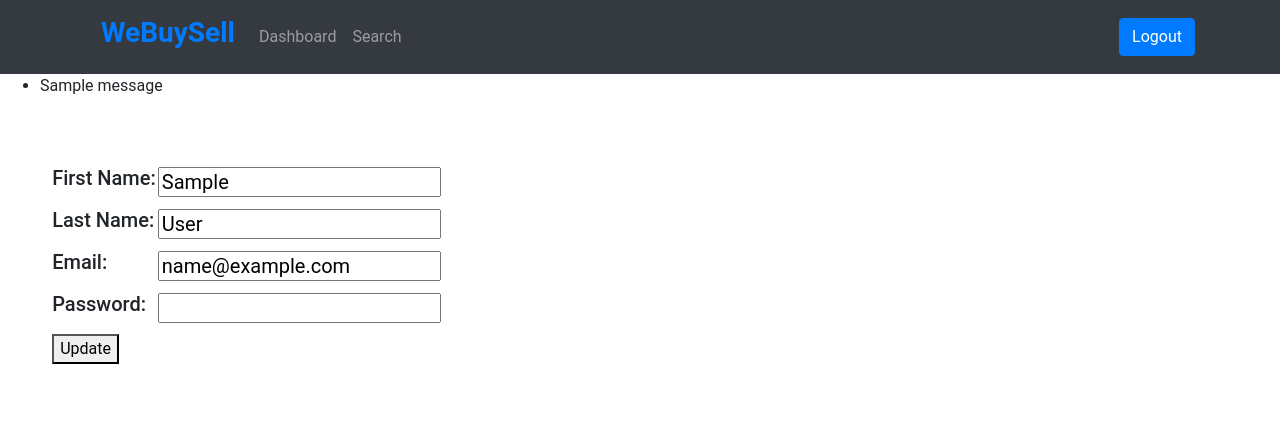
After one commit to webuysell/weBuySell_2, a Django app: template webuysell_app/templates/profile_edit.html in a window 1280 px wide. The commit adds this page. Shown: the top 421 px of the page. Run offline with Django 3.2, Linux system fonts and the light colour scheme; the template is opened without the code that fills it: values that come from a table or form of the project are taken from there, others are empty; tables that the repository leaves empty hold one stand-in row (values such as "Sample post"); one stand-in notice (Sample message) is shown; some libraries are stand-ins or nearby versions.

Commit message:
added Chad's work

```diff
--- a/webuysell_app/models.py
+++ b/webuysell_app/models.py
@@ -24,6 +24,23 @@ class UserManager(models.Manager):
         users_with_email = User.objects.filter(email=postData['email'])
         if len(users_with_email) >= 1:
             errors['dup'] = "Email taken, use another"
+        return errors
+
+    def update_validator(self, postData):
+        errors = {}
+        if len(postData['firstname']) < 2:
+            errors['firstname'] = "Name must be at least 2 characters long."
+        if len(postData['lastname']) < 2:
+            errors['lastname'] = "Name must be at least 2 characters long."
+        if len(postData['email']) < 6:
+            errors['email'] = "email is too short"
+        EMAIL_REGEX = re.compile('^[_a-z0-9-]+(.[_a-z0-9-]+)@[a-z0-9-]+(.[a-z0-9-]+)(.[a-z]{2,4})$')
+        if len(postData["email"]) == 0:
+            errors["email_blank"] = "Email is required."
+        elif not EMAIL_REGEX.match(postData['email']):
+            errors['reg_email'] = "Email in wrong format"
+        if len(postData['password']) < 8:
+            errors['password'] = "Password cannot be less than 8 characters."
         return errors
 
     def login_validator(self, postData):
--- a/webuysell_app/static/style.css
+++ b/webuysell_app/static/style.css
@@ -5,3 +5,12 @@
 body{
     background-color: white;
 }
+.profile_info{
+    /* outline: black solid 3px; */
+    display: inline-block;
+    margin: 4%;
+}
+.no-style-btn{
+    text-decoration: none;
+    color: initial;
+}
--- a/webuysell_app/templates/dashboard.html
+++ b/webuysell_app/templates/dashboard.html
@@ -5,7 +5,7 @@
     <meta charset="UTF-8">
     <meta name="viewport" content="width=device-width, initial-scale=1.0">
     <meta http-equiv="X-UA-Compatible" content="ie=edge">
-    <title>Document</title>
+    <title>Dashboard</title>
     <link href="https://stackpath.bootstrapcdn.com/bootstrap/4.5.0/css/bootstrap.min.css" rel="stylesheet" integrity="sha384-9aIt2nRpC12Uk9gS9baDl411NQApFmC26EwAOH8WgZl5MYYxFfc+NcPb1dKGj7Sk" crossorigin="anonymous">
     {% load static %}
     <link rel="stylesheet" href="{% static 'style.css' %}">
@@ -58,7 +58,7 @@
                     <td>${{product.price}}</td>
                     <td>{{product.condition}}</td>
                     <td>{{product.negotiation}}</td>
-                    <td><a href=""><b> {{product.seller.first_name}} {{product.seller.last_name}}</b></td>
+                    <td><a href="/user/{{product.seller.id}}"><b> {{product.seller.first_name}} {{product.seller.last_name}}</b></td>
                 </tr>
                 {% endif %}
                 {% endfor %}
@@ -83,7 +83,7 @@
                         <td>${{product.price}}</td>
                         <td>{{product.condition}}</td>
                         <td>{{product.negotiation}}</td>
-                        <td><a href=""><b> {{product.seller.first_name}} {{product.seller.last_name}}</b></td>
+                        <td><a href="/user/{{product.seller.id}}"><b> {{product.seller.first_name}} {{product.seller.last_name}}</b></td>
                 </tr>
                 {% endif %}
                 {% endfor %}
--- a/webuysell_app/templates/product.html
+++ b/webuysell_app/templates/product.html
@@ -5,7 +5,7 @@
     <meta charset="UTF-8">
     <meta name="viewport" content="width=device-width, initial-scale=1.0">
     <meta http-equiv="X-UA-Compatible" content="ie=edge">
-    <title>Document</title>
+    <title>Product</title>
     <link href="https://stackpath.bootstrapcdn.com/bootstrap/4.5.0/css/bootstrap.min.css" rel="stylesheet" integrity="sha384-9aIt2nRpC12Uk9gS9baDl411NQApFmC26EwAOH8WgZl5MYYxFfc+NcPb1dKGj7Sk" crossorigin="anonymous">
     {% load static %}
     <link rel="stylesheet" href="{% static 'style.css' %}">
@@ -54,7 +54,7 @@
         <p>Condition : {{this_product.condition}} </p>
         <p>Price :$ {{this_product.price}} </p>
         <p>Negotiable : {{this_product.negotiation}} </p>
-        <p>Seller : <a href="#"> {{this_product.seller.first_name}} {{this_product.seller.last_name}} </a></p>
+        <p>Seller : <a href="/user/{{this_product.seller.id}}"> {{this_product.seller.first_name}} {{this_product.seller.last_name}} </a></p>
         </div>
         <div class="delete_button">
             {% if this_product.seller.id == this_user.id %}
--- /dev/null
+++ b/webuysell_app/templates/profile_edit.html
@@ -0,0 +1,69 @@
+<!DOCTYPE html>
+<html lang="en">
+<head>
+    <meta charset="UTF-8">
+    <meta http-equiv="X-UA-Compatible" content="IE=edge">
+    <meta name="viewport" content="width=device-width, initial-scale=1.0">
+    <link href="https://stackpath.bootstrapcdn.com/bootstrap/4.5.0/css/bootstrap.min.css" rel="stylesheet" integrity="sha384-9aIt2nRpC12Uk9gS9baDl411NQApFmC26EwAOH8WgZl5MYYxFfc+NcPb1dKGj7Sk" crossorigin="anonymous">
+    {% load static %}
+    <link rel="stylesheet" href="{% static 'style.css' %}">
+    <title>{{current_user.first_name}} {{current_user.last_name}}</title>
+</head>
+<body>
+    <nav class="navbar navbar-expand-lg navbar-dark bg-dark">
+        <div class="container">
+            <h3><a class="navbar navbar-dark bg-dark" href="/dashboard"><b> WeBuySell</b></a></h3>
+            <button class="navbar-toggler" type="button" data-toggle="collapse" data-target="#navbarText"
+                aria-controls="navbarText" aria-expanded="false" aria-label="Toggle navigation">
+                <span class="navbar-toggler-icon"></span>
+            </button>
+            <div class="collapse navbar-collapse" id="navbarNav">
+                <ul class="navbar-nav mr-auto">
+                    <li class="nav-item">
+                        <a class="nav-link" href="/dashboard">Dashboard</a>
+                    </li>
+                    <li class="nav-item">
+                    <a class="nav-link" href="">Search</a>
+                    </li>
+                </ul>
+                <span class="navbar-text">
+                    <a href="/logout" role="button" id="logout_button" class="btn btn-primary">Logout</a>
+                </span>
+            </div>
+        </div>
+    </nav>
+    <div>
+        {% if messages %}
+        <ul class="messages">
+            {% for message in messages %}
+                <li {% if message.tags %} class="{{ message.tags }}"{% endif %}>{{ message }}</li>
+            {% endfor %}
+        </ul>
+        {% endif %}
+    </div>
+    <div class="profile_info">
+        <form action="/user/{{current_user.id}}/update" method="POST">
+        {% csrf_token%}
+            <table>
+                <tr>
+                    <td><label for="fname"><h5>First Name: </h5></label></td>
+                    <td><h5><input type="text" id="fname" value="{{current_user.first_name}}" name="firstname"></h5></td>
+                </tr>
+                <tr>
+                    <td><label for="lname"><h5>Last Name: </h5></label></td>
+                    <td><h5><input type="text" id="lname" value="{{current_user.last_name}}" name="lastname"></h5></td>
+                </tr>
+                <tr>
+                    <td><label for="email"><h5>Email: </h5></label></td>
+                    <td><h5><input type="text" id="email" value="{{current_user.email}}" name="email"></h5></td>
+                </tr>
+                <tr>
+                    <td><label for="pw"><h5>Password: </h5></label></td>
+                    <td><h5><input type="password" id="pw" name="password"></h5></td>
+                </tr>
+                <tr><td><button>Update</button></td></tr>
+            </table>
+        </form>
+    </div>
+</body>
+</html>
--- a/webuysell_app/urls.py
+++ b/webuysell_app/urls.py
@@ -12,6 +12,9 @@ urlpatterns = [
     path('dashboard/product/<int:product_id>', views.product),
     path('dashboard/product/<int:id>/upload', views.image_upload_view),
     path("dashboard/<int:id>/delete", views.delete),
+    path('user/<int:userobj_id>', views.user_profile),
+    path('user/<int:currentuser_id>/edit', views.user_profile_edit),
+    path('user/<int:currentuser_id>/update', views.user_profile_update),
     path("logout", views.logout),
     path("search", views.search),
 
```
Also changed, not shown: webuysell_app/templates/user_profile.html (added, +60 -0 lines), webuysell_app/views.py (+54 -0 lines), media/images/desk_ikea.JPG (added).
